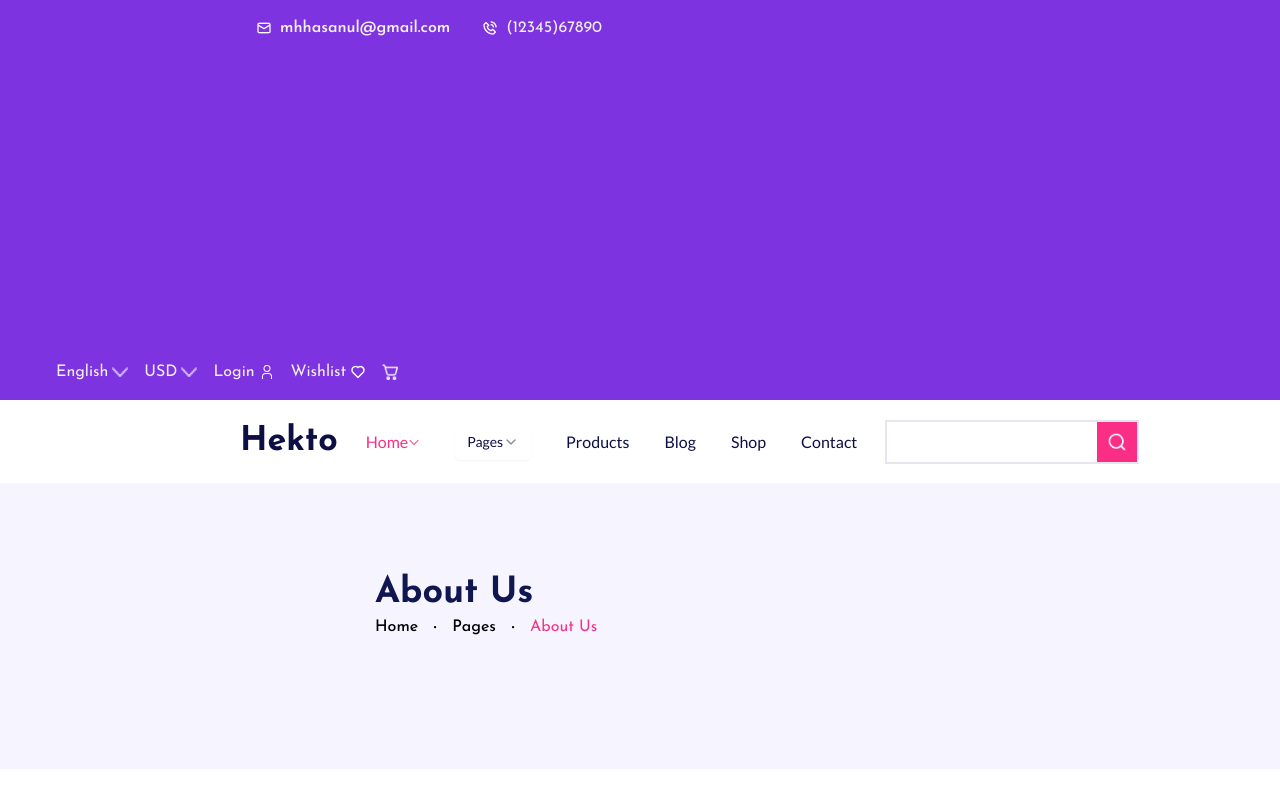
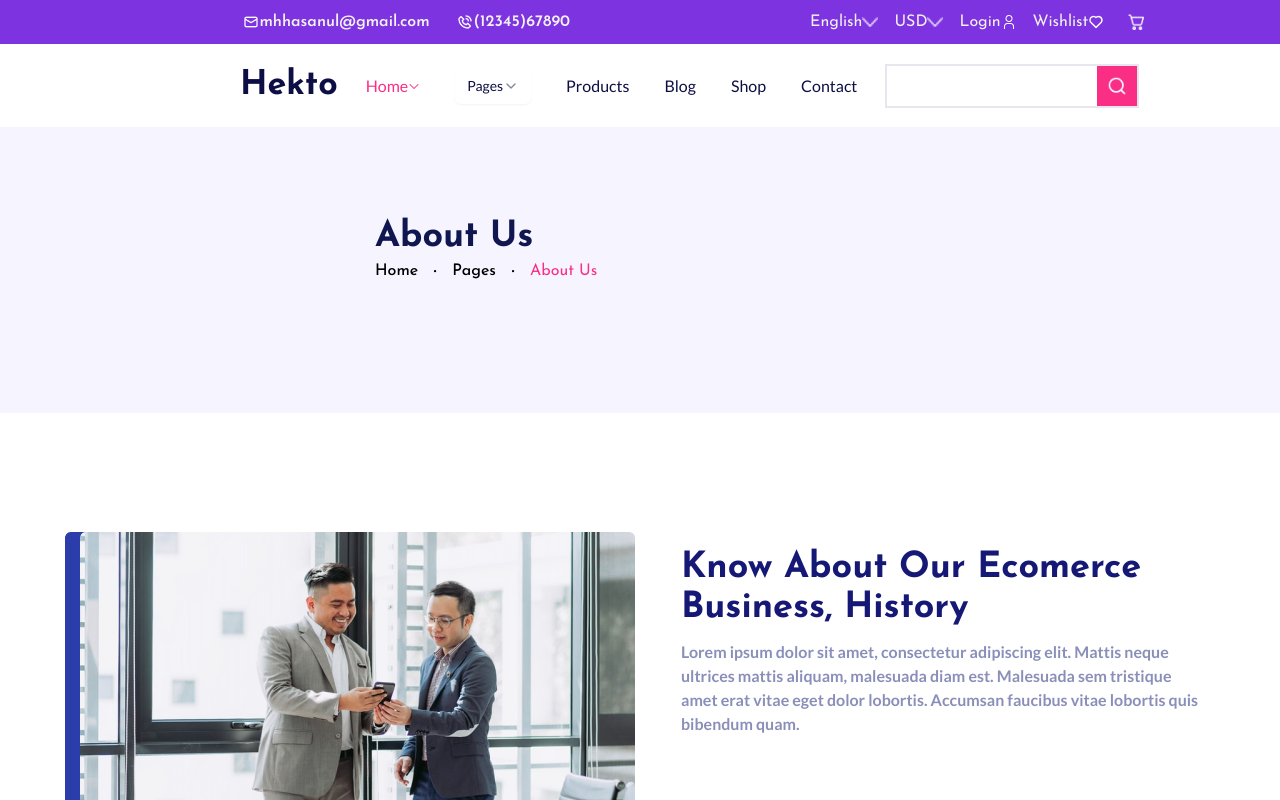
Before and after one commit to MuhammedSuhaib/Hekto, a Next.js app: page /About in a window 1280 px wide. Shown: the top 800 px of the page. Built offline with nearby package versions, Linux system fonts and the light colour scheme.

Commit message:
fix header

```diff
--- a/components/Header.tsx
+++ b/components/Header.tsx
@@ -1,39 +1,42 @@
 import React from "react";
 import Image from "next/image";
-
+import Link from "next/link";
 function Header() {
   return (
-    <header className="flex h-full w-full bg-[#7E33E0] p-4">
-      <div className="h-[44px]2xl:justify-between flex w-full flex-wrap items-center px-4 sm:px-10 md:gap-10 lg:gap-40 xl:gap-80">
-        {/* Left Section */}
-        <div className="sm:gap-30 flex items-center gap-8 sm:flex-wrap md:ml-[0vh] md:gap-8 xl:ml-[25vh]">
-          <div className="flex items-center gap-2">
+    <header className="flex h-11 w-full bg-[#7E33E0] justify-center p-4 sm:p-0 md:justify-normal md:pl-[19%] md:gap-[23.15%]">
+     <ul className="flex items-center justify-center gap-7">
+               <li className="hidden items-center gap-[0.104%] md:flex">
                  <Image
                    src="/uil_envelope-alt.png"
                    alt="Email Icon"
                    width={16}
                    height={16}
                  />
-            <span className="text-[14px] font-semibold text-[#F1F1F1] sm:text-[16px]">
+                 <a
+                   className="text-[14px] font-semibold text-[#F1F1F1] sm:text-[16px]"
+                   href="mailto:mhhasanul@gmail.com"
+                 >
                    mhhasanul@gmail.com
-            </span>
-          </div>
-          <div className="hidden items-center gap-2 md:flex">
+                 </a>
+               </li>
+               <li className="hidden items-center gap-[0.104%] md:flex">
                  <Image
                    src="/bx_bx-phone-call.png"
                    alt="Phone Icon"
                    width={16}
                    height={16}
                  />
-            <span className="text-[14px] text-[#F1F1F1] sm:text-[16px]">
+                 <a
+                   className="text-[14px] font-semibold text-[#F1F1F1] sm:text-[16px]"
+                   href="tel:+ (12345)67890"
+                 >
                    (12345)67890
-            </span>
-          </div>
-        </div>
-
+                 </a>
+               </li>
+             </ul>
        {/* Right Section */}
-        <ul className="flex flex-wrap items-center gap-2 text-[14px] text-[#F1F1F1] sm:gap-4 sm:text-[16px]">
-          <li className="flex items-center gap-1">
+       <ul className="flex text-[14px] text-[#F1F1F1] gap-4 sm:text-[16px]">
+        <li className="flex items-center gap-[0.052%]">
             English
             <Image
               src="/Group.png"
@@ -42,7 +45,7 @@ function Header() {
               height={16}
             />
           </li>
-          <li className="flex items-center gap-1">
+          <li className="flex items-center gap-[0.052%]">
             USD
             <Image
               src="/Group.png"
@@ -51,8 +54,8 @@ function Header() {
               height={16}
             />
           </li>
-          <li className="flex items-center gap-1">
-            Login
+          <li className="flex items-center gap-[0.052%]">
+            <Link href="/Account">Login</Link>
             <Image
               src="/carbon_user.png"
               alt="User Icon"
@@ -60,7 +63,7 @@ function Header() {
               height={16}
             />
           </li>
-          <li className="flex items-center gap-1">
+          <li className="flex items-center gap-[0.052%]">
             Wishlist
             <Image
               src="/uil_heart-alt.png"
@@ -69,12 +72,12 @@ function Header() {
               height={16}
             />
           </li>
-          <li>
+          <li className="flex items-center ml-2 gap-5">
+            <Link href="/Shopping">
               <Image src="/crt.png" alt="Cart Icon" width={16} height={16} />
+            </Link>
           </li>
-
         </ul>
-      </div>
     </header>
   );
 }
--- a/components/Navbar.tsx
+++ b/components/Navbar.tsx
@@ -78,9 +78,12 @@ function Nvbr() {
                       </SelectContent>
                     </Select>
                   </li>
-                  <li className="hover:text-[#FB2E86]">Products</li>
+                  <li className="hover:text-[#FB2E86]">
+                    <Link href="/Grid">Products</Link>
+                  </li>
                   <li className="hover:text-[#FB2E86]">Blog</li>
-                  <li className="hover:text-[#FB2E86]">Shop</li>
+                  <li className="hover:text-[#FB2E86]"><Link href="/List">Shop</Link>
+                  </li>
                   <li className="hover:text-[#FB2E86]">
                     <Link href="/Cont">Contact</Link>
                   </li>
@@ -145,9 +148,14 @@ function Nvbr() {
               </SelectContent>
             </Select>
           </li>
-          <li className="hover:text-[#FB2E86]">Products</li>
+          <li className="hover:text-[#FB2E86]">
+
+            <Link href="/Grid">Products</Link>
+          </li>
           <li className="hover:text-[#FB2E86]">Blog</li>
-          <li className="hover:text-[#FB2E86]">Shop</li>
+          <li className="hover:text-[#FB2E86]">
+            <Link href="/List">Shop</Link>
+          </li>
           <li className="hover:text-[#FB2E86]">
             <Link href="/Cont">Contact</Link>
           </li>
```
Lines whose indentation alone changed are shown as unchanged.
